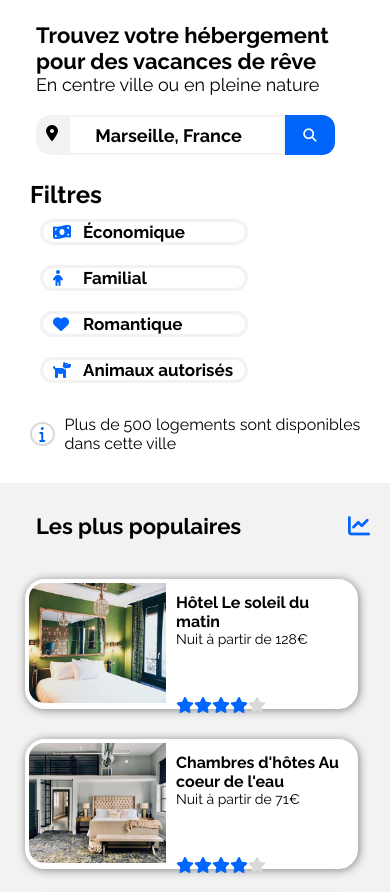
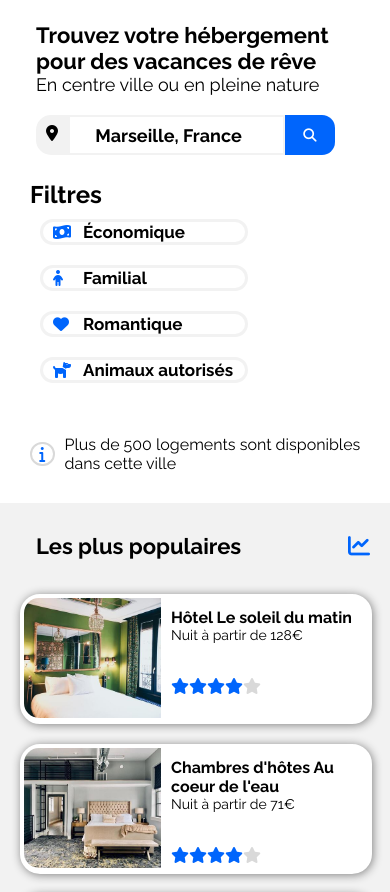
Before and after one commit to FranckCardin/Booki, a plain HTML site: page index.html in a window 390 px wide. Shown: the part 145-1037 px from the top of the page. Drawn offline with Linux system fonts and the light colour scheme.

Commit message:
Modification CSS - Media Queries

```diff
--- a/style.css
+++ b/style.css
@@ -452,13 +452,17 @@ input::placeholder {
     }
 
     .article-popular{
-        width: 30%;
-        margin: 15px
+        width: 100%;
+        margin: 10px;
     }
 
     .article-popular img{
         width: 70px;
         height: 120px;
+    }
+
+    .popular .stars{
+        padding-top: 35px
     }
 
     .article-activities{
@@ -507,7 +511,7 @@ input::placeholder {
     }
 
     .filter{
-        margin: 15px 0px 180px 30px;
+        margin: 15px 0px 200px 30px;
         flex-direction: column;
         align-items: baseline;
     }
@@ -542,6 +546,7 @@ input::placeholder {
     }
 
     .section-popular{
+        width: 100%;
         margin-bottom: 50px;
         border-radius: 0px;
     }
@@ -552,7 +557,8 @@ input::placeholder {
     }
 
     .article-popular{
-        width: 90%;
+        width: 95%;
+        margin: 10px 10px;
     }
 
     .article-popular img{
```
